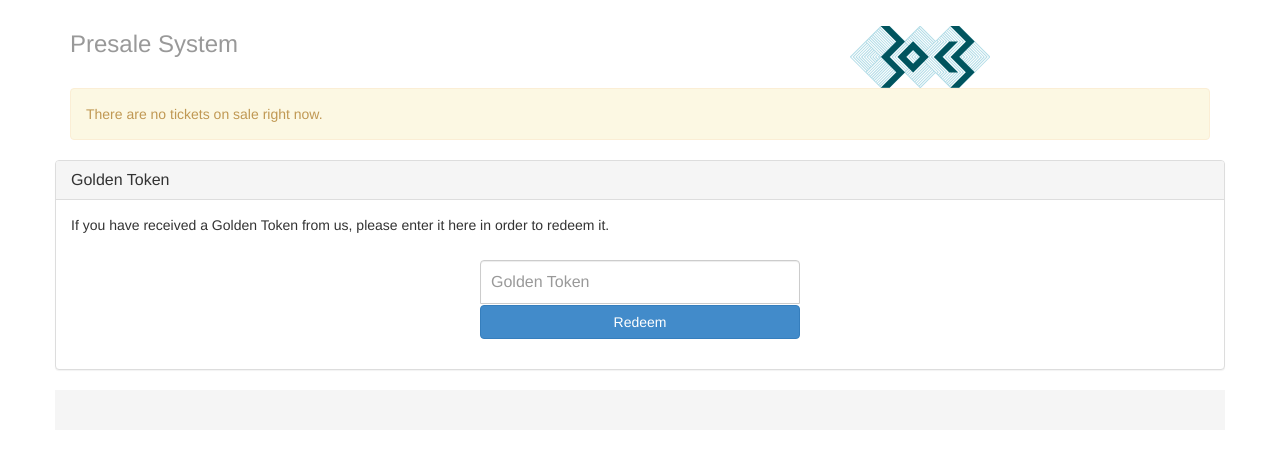
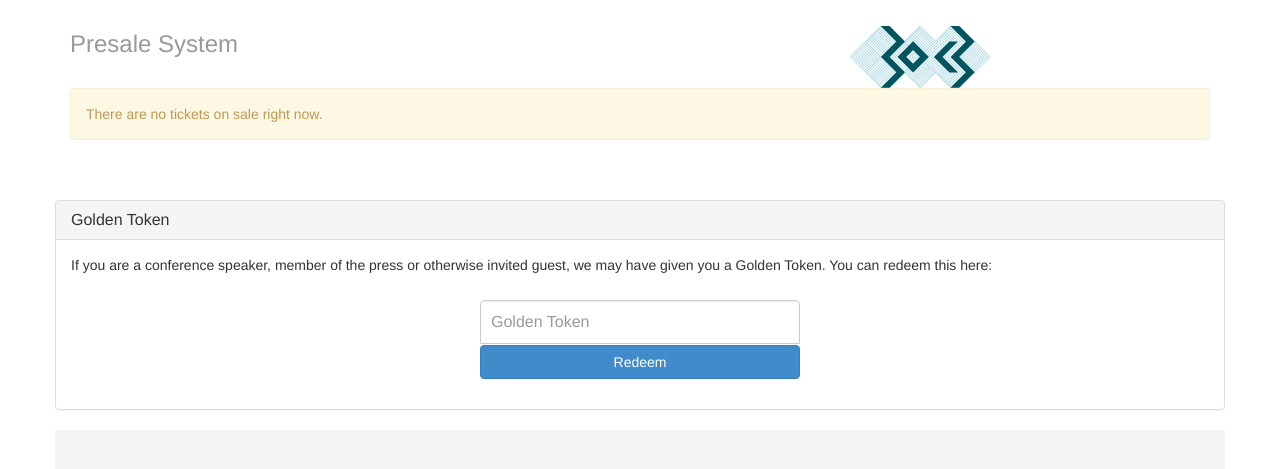
Before and after one commit to informancer/c4sh_preorder, a Django app: template c4sh_preorder/templates/buy.html in a window 1280 px wide. Shown: the part 50-519 px from the top of the page. Run offline with Django 3.2, Linux system fonts and the light colour scheme; the template is opened without the code that fills it, so the values that code supplies are empty.

Commit message:
optimized golden token copy and display

```diff
--- a/c4sh_preorder/templates/buy.html
+++ b/c4sh_preorder/templates/buy.html
@@ -183,6 +183,8 @@
         {% endif %}
       </div>
 
+      <div class="clearfix hide-sm" style="height: 40px;"></div>
+
       <div class="row">
         <div class="span4">
           <div class="panel panel-default">
@@ -190,7 +192,9 @@
               <h3 class="panel-title">Golden Token</h3>
             </div>
             <div class="panel-body">
-              <p>If you have received a Golden Token from us, please enter it here in order to redeem it.</p>
+              <p>
+                {% trans "If you are a conference speaker, member of the press or otherwise invited guest, we may have given you a Golden Token. You can redeem this here:" %}
+              </p>
           {% if not cart %}
             <form class="form-token" method="POST" action="{% url "redeem-token" %}" role="form">
               {% csrf_token %}
```
